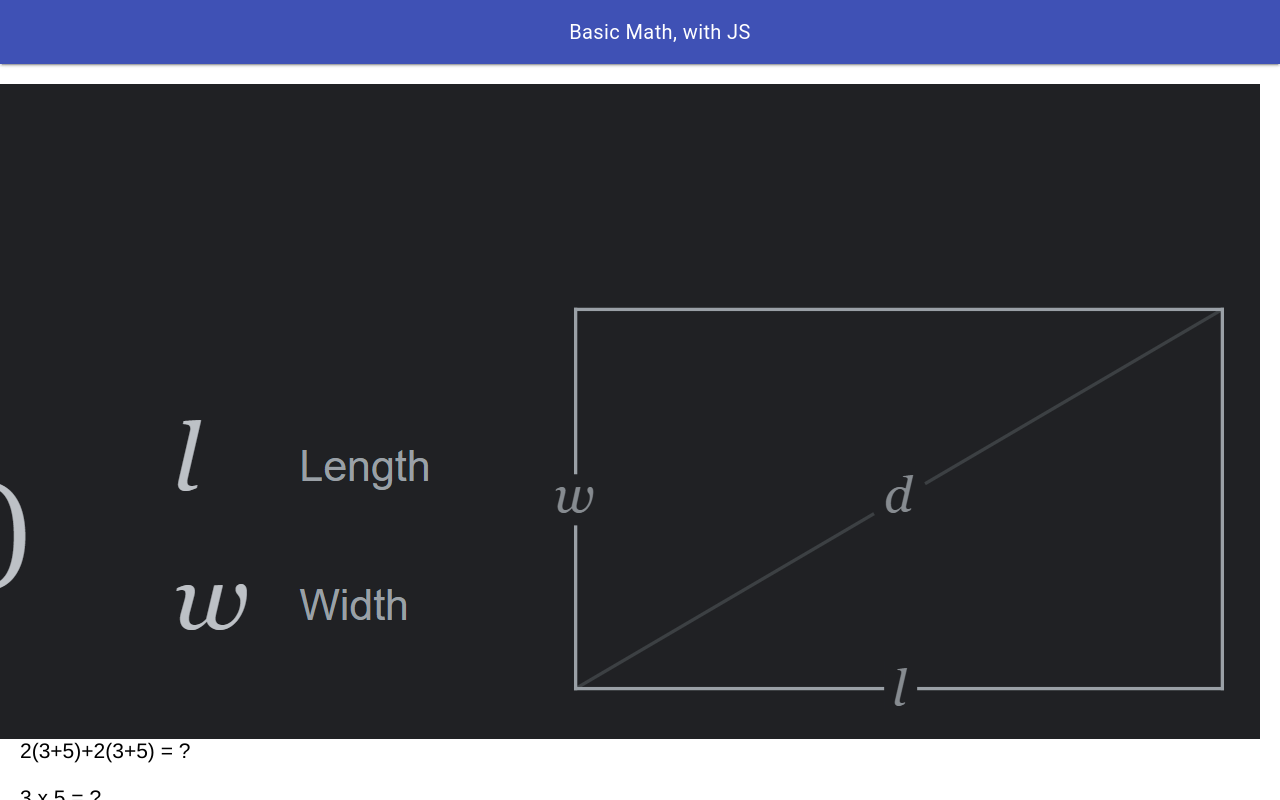
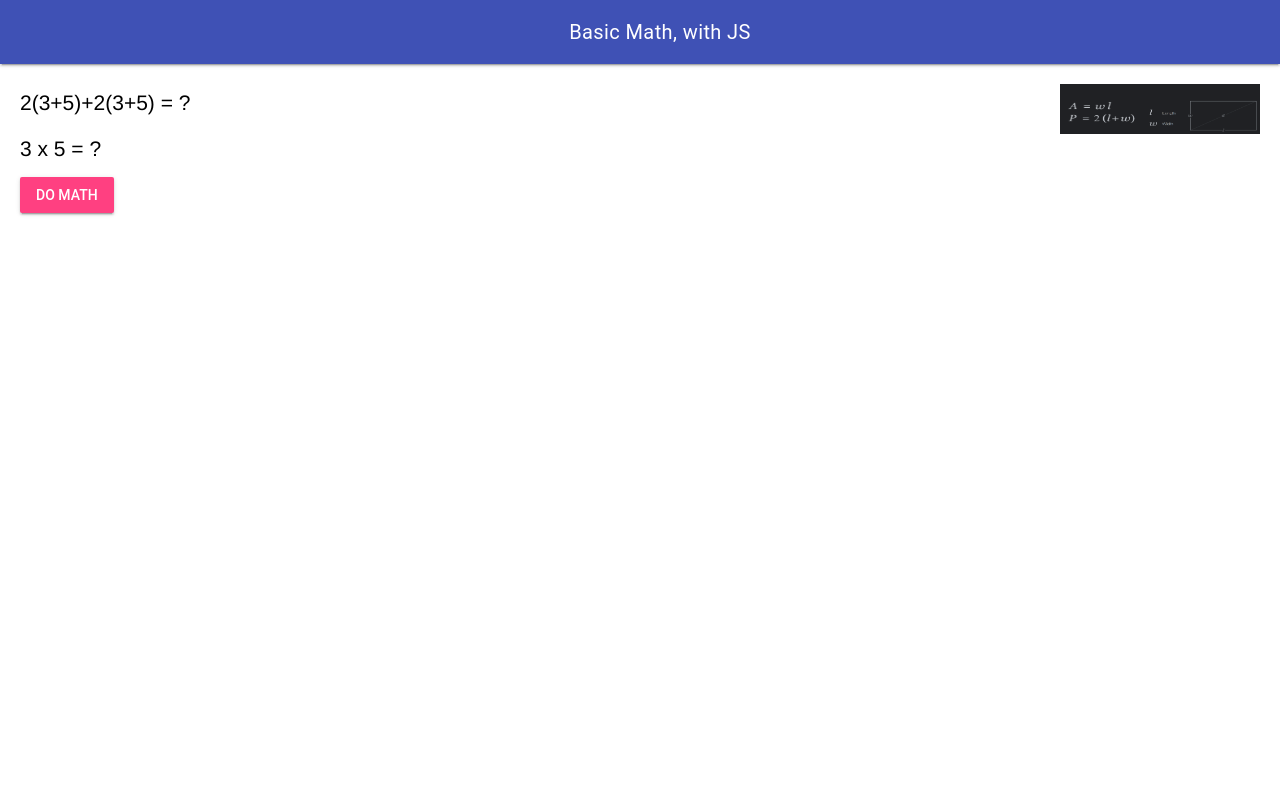
Before and after one commit to Ali-Mugamai/ICS20-02-02-JS, a plain HTML site: page index.html in a window 1280 px wide. Drawn offline with nearby package versions, Linux system fonts and the light colour scheme.

Commit message:
comment message\

```diff
--- a/index.html
+++ b/index.html
@@ -33,11 +33,8 @@
       </header>
       <main class="mdl-layout__content">
         <!-- basic text -->
-        <img
-          src="./images/area_and_perimeter.png"
-          alt="area is equal to l x w and perimeter is equal to 2(lxw)+2(lxw)"
-          align="right"
-        />
+        <img src="./images/area_and_perimeter.png"alt="area is equal to l x w and perimeter is equal to 2(lxw)+2(lxw)"
+                align="right"width="200"height="50">
 
         <div id="perimeter">
           <p>2(3+5)+2(3+5) = ?</p>
```
